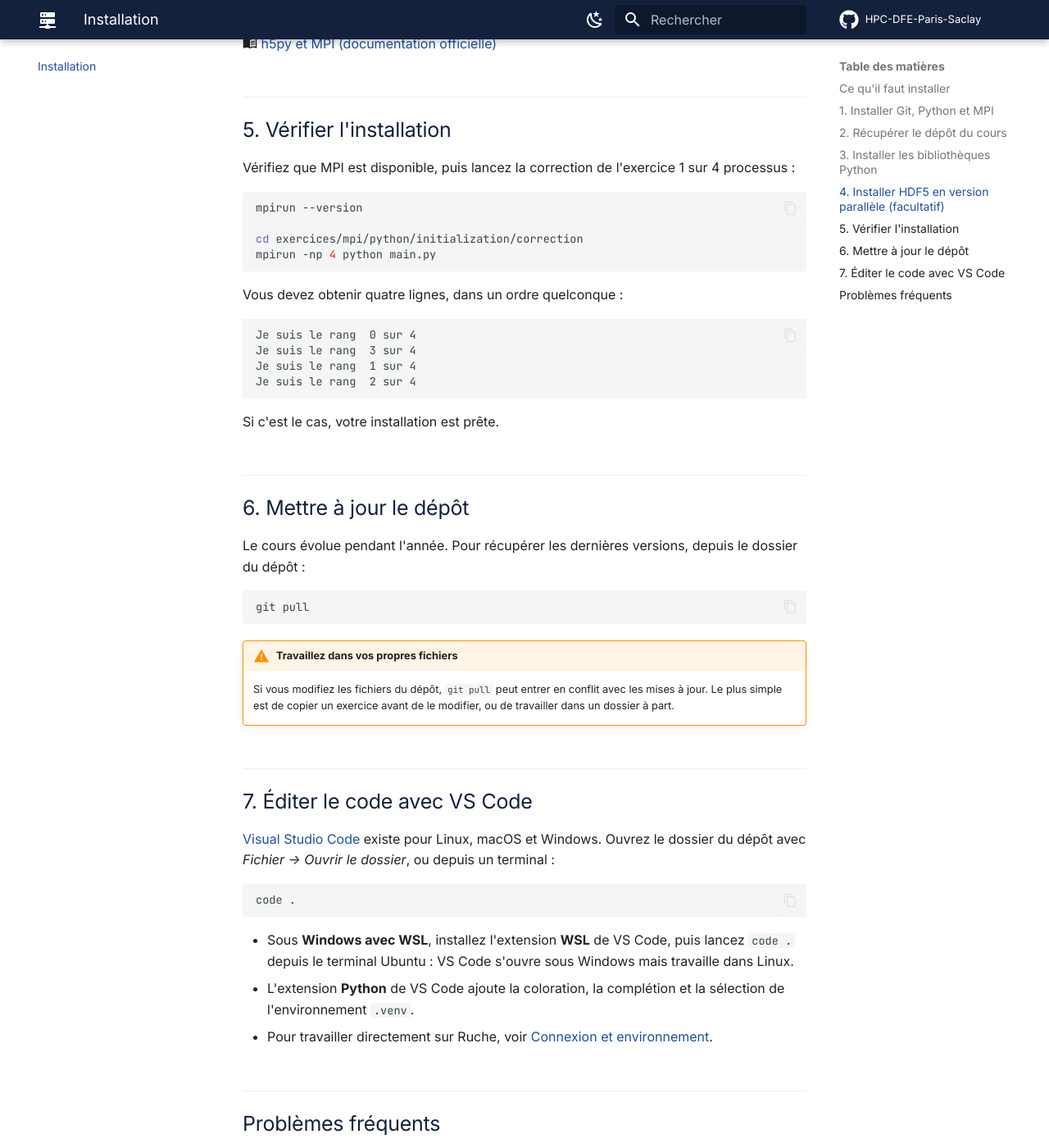
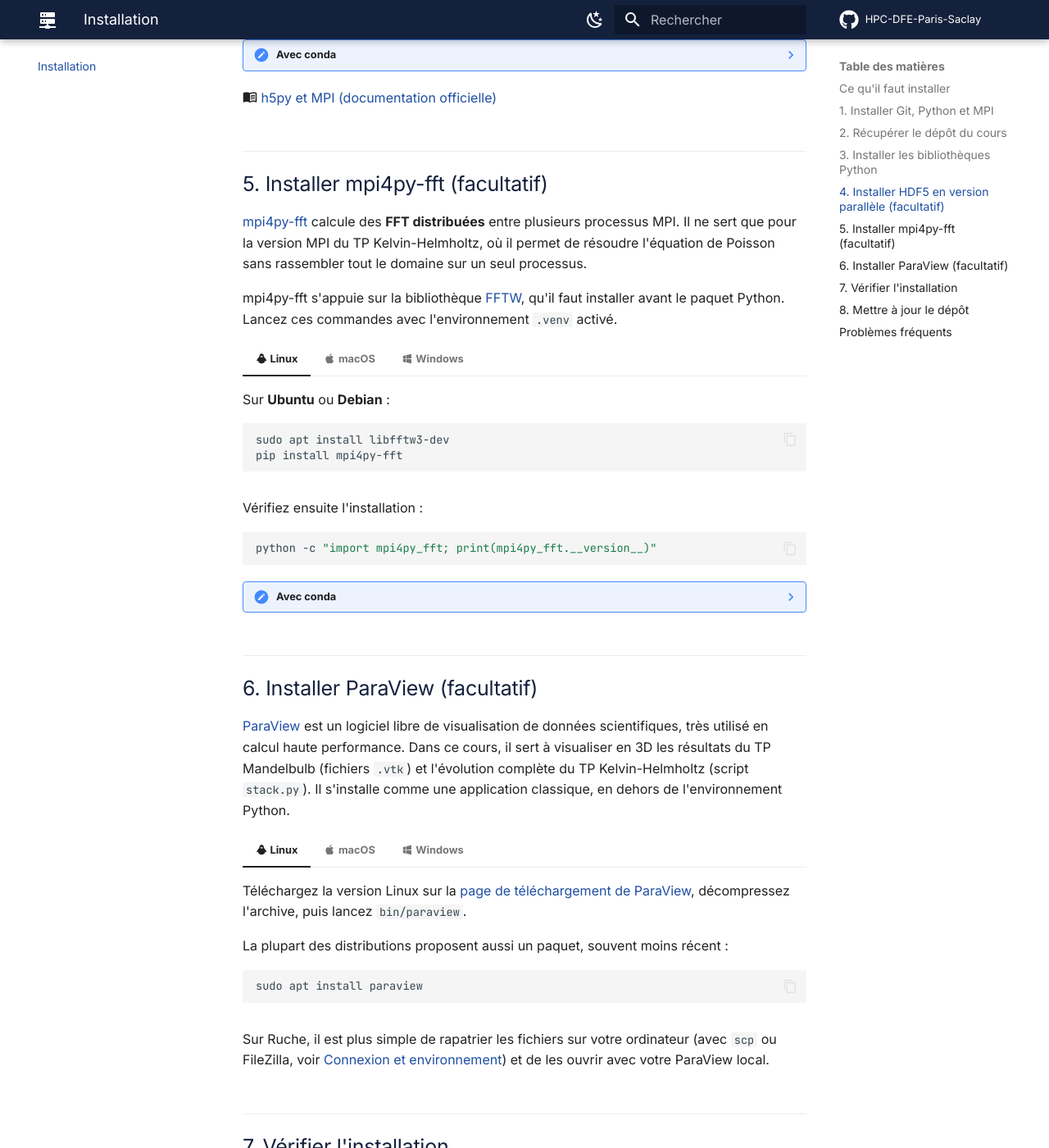
Before and after one commit to Maison-de-la-Simulation/HPC-DFE-Paris-Saclay, an MkDocs documentation site: the page built from website/docs/installation.md, in a window 1280 px wide and 1400 px high, scrolled down 3396 px. Shown: the whole window at 82% size. Built offline with MkDocs 1.6.1 and Material for MkDocs 9.7.7, drawn with Linux system fonts in a browser that asks for light colours; comment, search, counter and statistics services are not loaded; some of the changed text lies outside the part shown.

Commit message:
Update installation instructions

````diff
--- a/website/docs/installation.md
+++ b/website/docs/installation.md
@@ -14,7 +14,8 @@ faut installer quelques outils, puis récupérer le dépôt du cours.
 | **NumPy, Matplotlib, SciPy, mpi4py** | Les bibliothèques Python utilisées dans tout le cours |
 | **h5py, VTK** (facultatifs) | h5py pour le chapitre HDF5 et le TP Kelvin-Helmholtz, VTK pour le TP Mandelbulb |
 | **HDF5 parallèle** (facultatif) | Écrire un fichier HDF5 en parallèle, pour le chapitre [HDF5](hdf5/index.md) |
-| **Visual Studio Code** (conseillé) | Éditer le code, sur votre ordinateur ou à distance sur Ruche |
+| **mpi4py-fft** (facultatif) | FFT distribuées, pour la version MPI du TP Kelvin-Helmholtz |
+| **ParaView** (facultatif) | Visualiser les résultats en 3D (TP Mandelbulb, TP Kelvin-Helmholtz) |
 
 ## 1. Installer Git, Python et MPI
 
@@ -239,7 +240,99 @@ python -c "import h5py; print(h5py.get_config().mpi)"   # doit afficher True
 
 :material-book-open-variant: [h5py et MPI (documentation officielle)](https://docs.h5py.org/en/stable/mpi.html)
 
-## 5. Vérifier l'installation
+## 5. Installer mpi4py-fft (facultatif)
+
+[mpi4py-fft](https://mpi4py-fft.readthedocs.io/) calcule des **FFT
+distribuées** entre plusieurs processus MPI. Il ne sert que pour la version
+MPI du TP Kelvin-Helmholtz, où il permet de résoudre l'équation de Poisson
+sans rassembler tout le domaine sur un seul processus.
+
+mpi4py-fft s'appuie sur la bibliothèque [FFTW](https://www.fftw.org/), qu'il
+faut installer avant le paquet Python. Lancez ces commandes avec
+l'environnement `.venv` activé.
+
+=== ":material-linux: Linux"
+
+    Sur **Ubuntu** ou **Debian** :
+
+    ```bash
+    sudo apt install libfftw3-dev
+    pip install mpi4py-fft
+    ```
+
+=== ":material-apple: macOS"
+
+    ```bash
+    brew install fftw
+    pip install mpi4py-fft
+    ```
+
+=== ":material-microsoft-windows: Windows"
+
+    Dans le terminal **Ubuntu** de WSL, suivez l'onglet **Linux**.
+
+Vérifiez ensuite l'installation :
+
+```bash
+python -c "import mpi4py_fft; print(mpi4py_fft.__version__)"
+```
+
+??? note "Avec conda"
+
+    conda-forge fournit mpi4py-fft avec FFTW, en une seule commande :
+
+    ```bash
+    conda install -c conda-forge mpi4py-fft
+    ```
+
+## 6. Installer ParaView (facultatif)
+
+[ParaView](https://www.paraview.org/) est un logiciel libre de visualisation
+de données scientifiques, très utilisé en calcul haute performance. Dans ce
+cours, il sert à visualiser en 3D les résultats du TP Mandelbulb (fichiers
+`.vtk`) et l'évolution complète du TP Kelvin-Helmholtz (script `stack.py`).
+Il s'installe comme une application classique, en dehors de l'environnement
+Python.
+
+=== ":material-linux: Linux"
+
+    Téléchargez la version Linux sur la
+    [page de téléchargement de ParaView](https://www.paraview.org/download/),
+    décompressez l'archive, puis lancez `bin/paraview`.
+
+    La plupart des distributions proposent aussi un paquet, souvent moins
+    récent :
+
+    ```bash
+    sudo apt install paraview
+    ```
+
+=== ":material-apple: macOS"
+
+    Téléchargez l'image disque (`.dmg`) sur la
+    [page de téléchargement de ParaView](https://www.paraview.org/download/),
+    en choisissant la version adaptée à votre processeur (Apple Silicon ou
+    Intel), ou installez-le avec Homebrew :
+
+    ```bash
+    brew install --cask paraview
+    ```
+
+=== ":material-microsoft-windows: Windows"
+
+    Téléchargez et lancez l'installeur Windows (`.msi`) sur la
+    [page de téléchargement de ParaView](https://www.paraview.org/download/).
+
+    ParaView s'installe **sous Windows**, pas dans WSL. Pour ouvrir un
+    fichier produit dans WSL, passez par le dossier Linux, accessible depuis
+    l'explorateur Windows à l'adresse `\\wsl$\Ubuntu\home\<votre_login>`.
+
+Sur Ruche, il est plus simple de rapatrier les fichiers sur votre ordinateur
+(avec `scp` ou FileZilla, voir
+[Connexion et environnement](super-calculateur/environnement.md)) et de les
+ouvrir avec votre ParaView local.
+
+## 7. Vérifier l'installation
 
 Vérifiez que MPI est disponible, puis lancez la correction de l'exercice 1
 sur 4 processus :
@@ -262,7 +355,7 @@ Je suis le rang  2 sur 4
 
 Si c'est le cas, votre installation est prête.
 
-## 6. Mettre à jour le dépôt
+## 8. Mettre à jour le dépôt
 
 Le cours évolue pendant l'année. Pour récupérer les dernières versions,
 depuis le dossier du dépôt :
@@ -276,24 +369,6 @@ git pull
     Si vous modifiez les fichiers du dépôt, `git pull` peut entrer en
     conflit avec les mises à jour. Le plus simple est de copier un
     exercice avant de le modifier, ou de travailler dans un dossier à part.
-
-## 7. Éditer le code avec VS Code
-
-[Visual Studio Code](https://code.visualstudio.com/) existe pour Linux,
-macOS et Windows. Ouvrez le dossier du dépôt avec *Fichier → Ouvrir le
-dossier*, ou depuis un terminal :
-
-```bash
-code .
-```
-
-- Sous **Windows avec WSL**, installez l'extension **WSL** de VS Code,
-  puis lancez `code .` depuis le terminal Ubuntu : VS Code s'ouvre sous
-  Windows mais travaille dans Linux.
-- L'extension **Python** de VS Code ajoute la coloration, la complétion et
-  la sélection de l'environnement `.venv`.
-- Pour travailler directement sur Ruche, voir
-  [Connexion et environnement](super-calculateur/environnement.md).
 
 ## Problèmes fréquents
 
@@ -335,6 +410,12 @@ code .
     h5py est installé en version standard. Recompilez-le en suivant
     l'étape 4, avec les options `--force-reinstall` et `--no-cache-dir`.
 
+??? question "L'installation de mpi4py-fft échoue"
+
+    La bibliothèque FFTW n'est pas installée, ou pip ne la trouve pas.
+    Reprenez l'étape 5 en installant FFTW avant `pip install mpi4py-fft`,
+    ou utilisez la commande conda.
+
 ??? question "Sous macOS, un message `shmem: mmap: an error occurred`"
 
     Cet avertissement d'Open MPI est sans conséquence : le programme
````
Also changed, not shown: tp/kelvin-helmholtz/instructions/3_mpi.md (+1 -1 lines), tp/kelvin-helmholtz/README.md, 1 other file.
